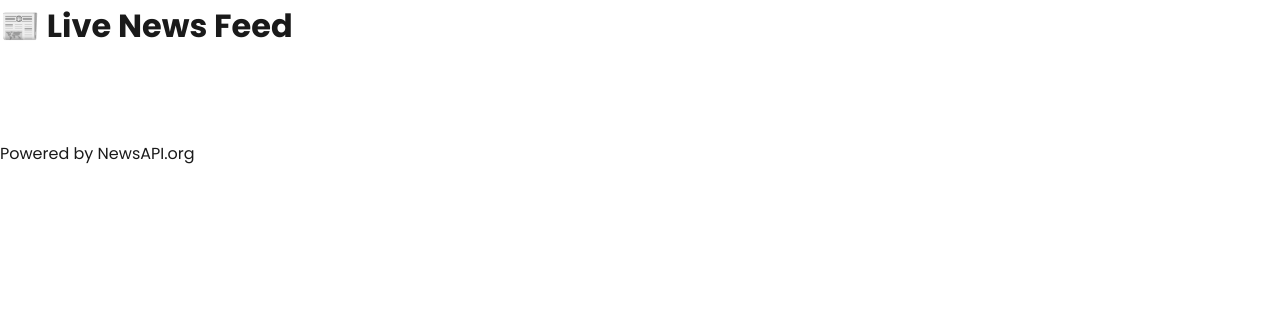
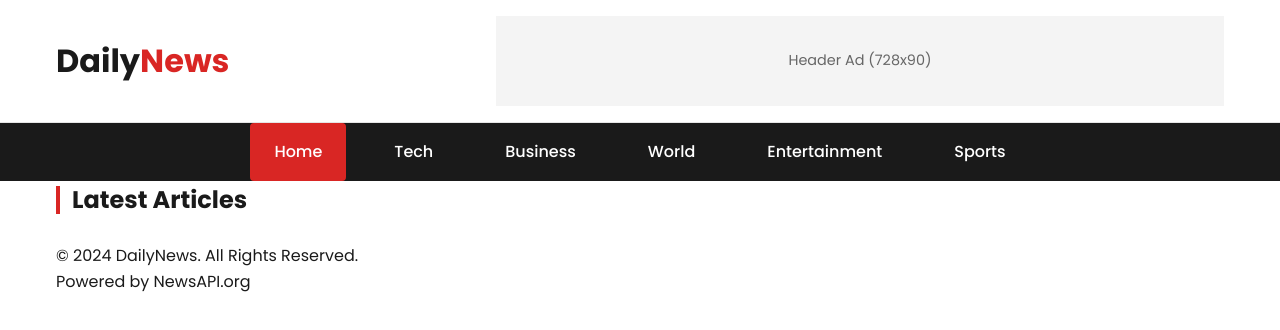
Before and after one commit to mo214/newsgig, a plain HTML site: page index.html in a window 1280 px wide. Drawn offline with Linux system fonts and the light colour scheme; no server answers.

Commit message:
changes on multible files

```diff
--- a/index.html
+++ b/index.html
@@ -13,24 +13,46 @@
      crossorigin="anonymous"></script>
 </head>
 <body>
-  <header>
-    <h1>📰 Live News Feed</h1>
-    <nav>
-      <ul class="menu">
-        <li><a href="index.html">Home</a></li>
-        <li><a href="tech.html">Tech News</a></li>
-        <li><a href="business.html">Business News</a></li>
-      </ul>
-    </nav>
+  <header class="main-header">
+    <div class="container">
+      <div class="header-content">
+        <div class="logo">
+          <a href="index.html">Daily<span>News</span></a>
+        </div>
+        <div class="header-ad">
+          Header Ad (728x90)
+        </div>
+      </div>
+    </div>
   </header>
 
+  <nav class="main-nav">
+    <div class="container">
+      <ul class="menu">
+        <li><a href="index.html" class="active">Home</a></li>
+        <li><a href="tech.html">Tech</a></li>
+        <li><a href="business.html">Business</a></li>
+        <li><a href="#">World</a></li>
+        <li><a href="#">Entertainment</a></li>
+        <li><a href="#">Sports</a></li>
+      </ul>
+    </div>
+  </nav>
 
-  <main id="news-container">
-    <!-- News cards will appear here -->
+  <main class="container">
+    <h2 class="section-title">Latest Articles</h2>
+    <div id="news-container">
+      <!-- News cards will be injected here by script.js -->
+    </div>
   </main>
 
-  <footer>
-    <p>Powered by NewsAPI.org</p>
+  <footer class="main-footer">
+    <div class="container">
+      <div class="footer-content">
+        <p>&copy; 2024 DailyNews. All Rights Reserved.</p>
+        <p>Powered by NewsAPI.org</p>
+      </div>
+    </div>
   </footer>
 
   <script src="script.js"></script>
```
